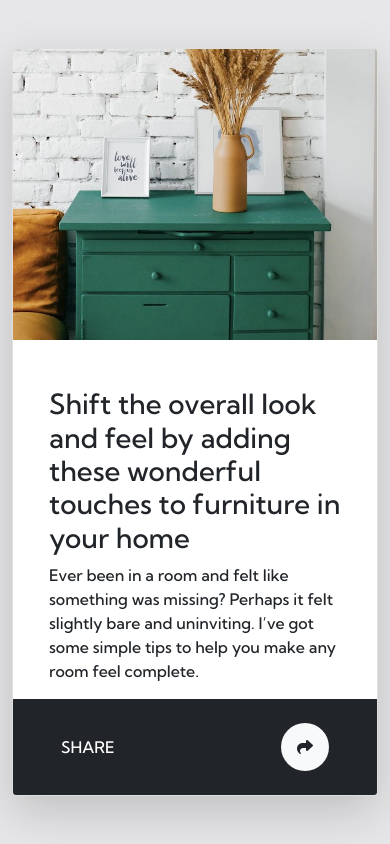
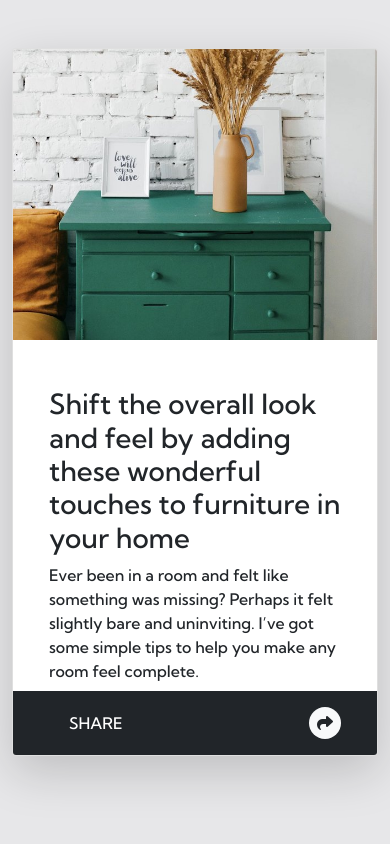
Before and after one commit to teobidzishvili/article-preview-component, a plain HTML site: page index.html in a window 390 px wide. Both pictures are taken after a click on the icon 317 px from the left and 739 px from the top of the page. Drawn offline with nearby package versions, Linux system fonts and the light colour scheme.

Commit message:
Final version

```diff
--- a/index.html
+++ b/index.html
@@ -21,7 +21,7 @@
     .pop {
       width: 15rem;
       right: 6rem;
-      top: 13rem;
+      top: 12.5rem;
     }
     .arrow {
       width: 5rem;
@@ -32,25 +32,35 @@
     }
     .pop-mobile {
       width: 100%;
-      height: 6em;
+      height: 4em;
       bottom: 0;
       left: 0em;
+    }
+    @media only screen and (min-width: 1000px){
+      .pop-mobile {
+        height: 5em;
+      }
+    }
+    @media only screen and (min-width: 1200px){
+      .pop-mobile {
+        height: 6em;
+      }
     }
   </style>
 </head>
 <body>
   <div id="fb-root"></div>
   <div class="container mt-5">
-    <div class="card shadow-lg overflow-hidden mb-5 m-md-5 m-xxl-0">
+    <div class="card shadow-lg overflow-hidden mb-5 m-xxl-0">
       <div class="row">
         <img src="./images/drawers.jpg" alt="drawer image" class="col-12 col-xxl-4">
-        <div class="col-12 px-5 pt-5 pb-3 col-xxl-7 p-xxl-4 ">
+        <div class="col-12 px-5 pt-5 pb-2 col-xxl-7 p-xxl-4 ">
           <h1>Shift the overall look and feel by adding these wonderful touches to furniture in your home</h1>
           <p>Ever been in a room and felt like something was missing? Perhaps it felt slightly bare and uninviting. I’ve got some simple tips to help you make any room feel complete.</p>
           <div class="d-flex align-items-center justify-content-between align-content-center flex-row col-xxl-11">
-            <img src="./images/avatar-michelle.jpg" alt="michele image" class="col-2 col-md-1 rounded-circle img-fluid">
-            <div class="col-8 p-3">Michelle Apleton <br> 28 Jun 2020</div>
-            <i class="fa-solid fa-share bg-light rounded-circle p-3 d-visible" id="button"></i>
+            <img src="./images/avatar-michelle.jpg" alt="michele image" class="col-1 rounded-circle">
+            <div class="col-8 px-3">Michelle Apleton <br> 28 Jun 2020</div>
+            <i class="fa-solid fa-share bg-light rounded-circle p-2 d-visible" id="button"></i>
             <div class="pop position-absolute d-none d-xxl-none" id="popup">
               <div class="row bg-dark rounded text-white px-3 py-1 d-flex justify-content-center align-items-center align-content-around">
                 <div class="col-4 p-2">SHARE</div>
@@ -62,42 +72,36 @@
               </div>
             </div>
           </div>
-          <div class="pop-mobile d-none d-xxl-none position-absolute bg-dark d-flex flex-row justify-content-between px-5 align-items-center align-content-between" id="popup-mobile">
-            <div class="text-white">SHARE</div>
+          <div class="pop-mobile d-none d-xxl-none position-absolute bg-dark d-flex flex-row justify-content-start px-5 align-items-center align-content-between" id="popup-mobile">
+            <div class="text-white p-2">SHARE</div>
             <div class="a2a_kit a2a_kit_size_32 a2a_default_style">
               <a class="a2a_button_facebook"></a>
               <a class="a2a_button_twitter"></a>
               <a class="a2a_button_pinterest"></a>
             </div>
-            <i class="fa-solid fa-share bg-light rounded-circle p-3" id="button-mobile"></i>
+            <!-- <i class="fa-solid fa-share bg-light rounded-circle p-3" id="button-mobile"></i> -->
           </div>
         </div>
       </div>
-
     </div>
-
   </div>
-
-
-
   <script>
     let clickCounter = 0
     let button = document.getElementById("button")
     let popup = document.getElementById("popup")
     let popupMobile = document.getElementById("popup-mobile")
-      button.addEventListener('click', () => {
+    button.addEventListener('click', () => {
       popup.classList.remove("d-xxl-none")
       popup.classList.add("d-xxl-block")
       popupMobile.classList.remove("d-none")
+      button.style.zIndex = "1"
+
       clickCounter++
       if (clickCounter % 2 == 0){
-        popup.classList.remove("d-xxl-block")
         popup.classList.add("d-xxl-none")
+        popupMobile.classList.add("d-none")
       }
     })
-
-
-
   </script>
   <script async src="https://static.addtoany.com/menu/page.js"></script>
   <script src="https://cdn.jsdelivr.net/npm/bootstrap@5.0.2/dist/js/bootstrap.bundle.min.js" integrity="sha384-MrcW6ZMFYlzcLA8Nl+NtUVF0sA7MsXsP1UyJoMp4YLEuNSfAP+JcXn/tWtIaxVXM" crossorigin="anonymous"></script>
```
